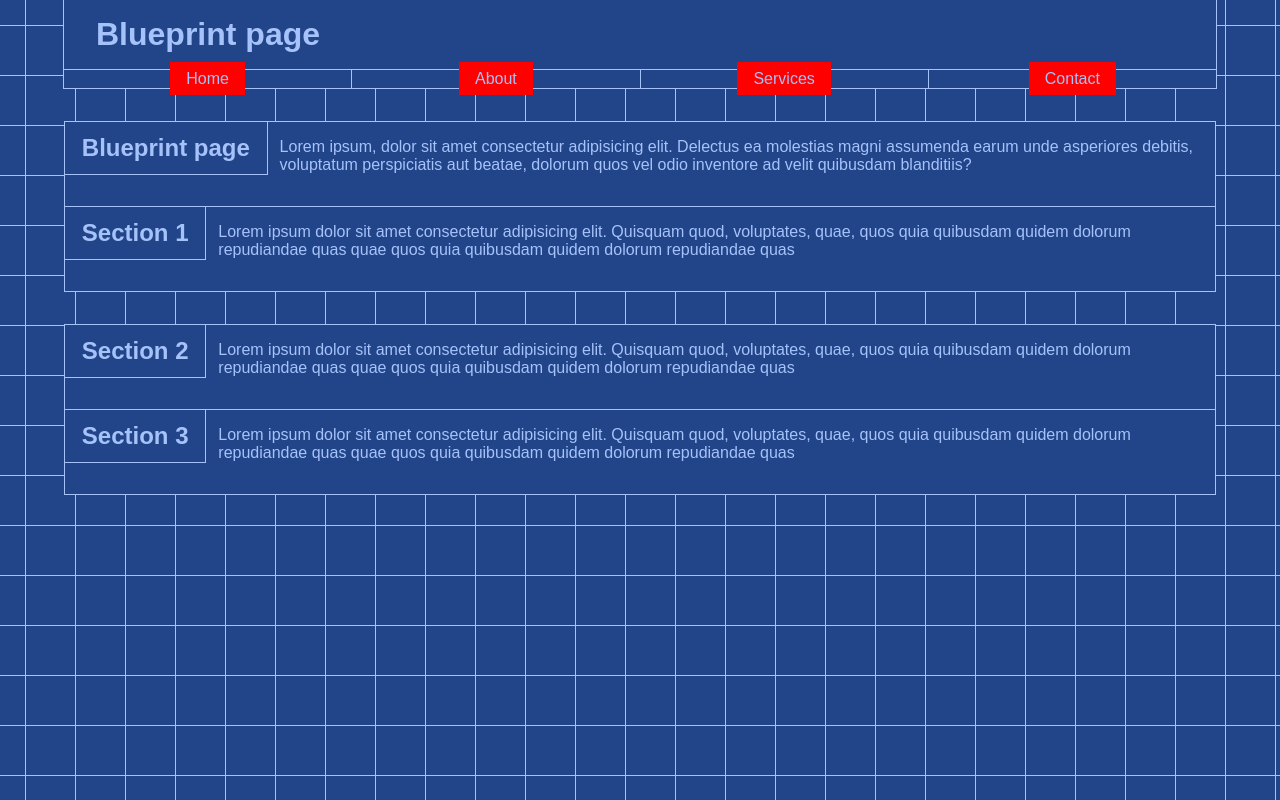
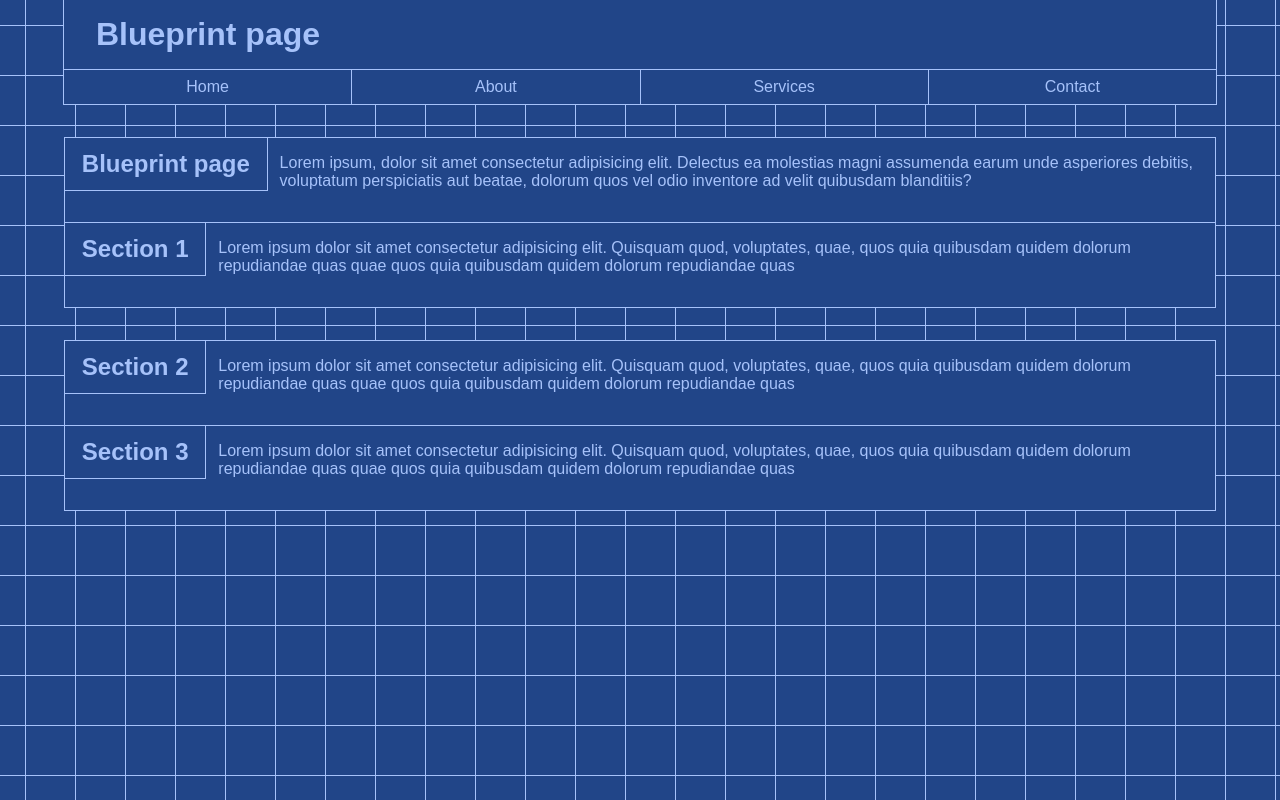
Before and after one commit to mrdarip/blueprint-page, a plain HTML site: page index.html in a window 1280 px wide. Drawn offline with Linux system fonts and the light colour scheme; a web font is replaced by a local one.

Commit message:
fixed nav

```diff
--- a/css/style.css
+++ b/css/style.css
@@ -38,40 +38,26 @@ header{
     border-top: 0px;
 }
 
-nav ul{
+nav{
     border-top: var(--white) 1px solid;
-    margin: 0px;
-    list-style-type: none;
     display: flex;
-    flex-basis: content;
     justify-content: space-around;
-    padding: 0;
+}
+nav a{
+    text-align: center;
+    width: 100%;
+    display: inline-block;
+    padding: 0.5em 1em;
+    border-right: var(--white) 1px solid;
 }
 
-nav li {
-    border-right: 1px solid var(--white);
-    display: inline;
-    margin: 0;
-    padding: 0;
-    width: 100%;
-    height: 100%px;
-    text-align: center;
+nav a:hover{
+    color: var(--blue);
+    background-color: var(--white);
 }
 
-nav li:last-child{
-    border-right: 0px;
-}
-
-nav li a{
-    width: 100%;
-    height: 100%;
-    background-color: red;
-    padding: 0.5em 1em;
-}
-
-nav li a:hover{
-    color: var(--blue);
-    background-color: var(--white);
+nav a:last-child{
+    border-width: 0px;
 }
 
 a{
--- a/index.html
+++ b/index.html
@@ -10,12 +10,10 @@
     <header>
         <h1>Blueprint page</h1>
       <nav>
-        <ul>
-          <li><a href="#">Home</a></li>
-          <li><a href="#">About</a></li>
-          <li><a href="#">Services</a></li>
-          <li><a href="#">Contact</a></li>
-        </ul>
+        <a href="#">Home</a>
+        <a href="#">About</a>
+        <a href="#">Services</a>
+        <a href="#">Contact</a>
       </nav>
     </header>
     <main>
```
